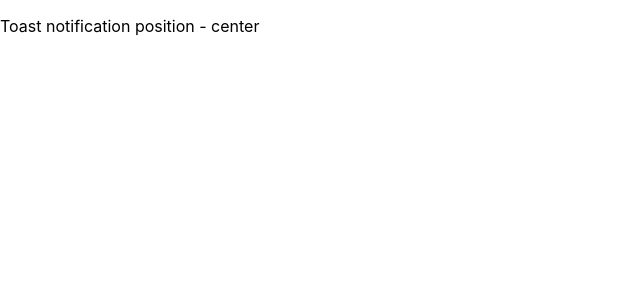
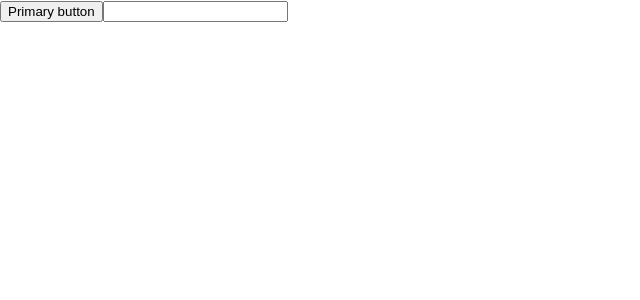
Before and after one commit to BhuveshDhiman/react-typescript-demo, a React (Create React App) app: page / in a window 1280 px wide. Shown: the top 300 px of the page, without its empty margins (0-640 px from the left). Built offline with nearby package versions, Linux system fonts and the light colour scheme.

Commit message:
HTML props

```diff
--- a/src/App.tsx
+++ b/src/App.tsx
@@ -18,6 +18,8 @@ import { Profile } from './components/auth/Profile'
 import { List } from './components/generics/List'
 import { RandomNumber } from './components/restriction/RandomNumber'
 import { Toast } from "./components/templateliterals/Toast"
+import { CustomButton } from "./components/html/Button"
+import { CustomInput } from "./components/html/Input"
 
 
 function App() {
@@ -72,7 +74,11 @@ function App() {
 				}
 			]} onClick={(item) => console.log(item)} /> */}
 			{/* <RandomNumber value={10} isPositive /> */}
-			<Toast position='center' />
+			{/* <Toast position='center' /> */}
+			<CustomButton variant='primary' onClick={() => console.log("clicked")} >
+				Primary button
+			</CustomButton>
+			<CustomInput onChange={(e) => console.log(e.target.value)} />
 		</div>
 	);
 }
--- /dev/null
+++ b/src/components/html/Button.tsx
@@ -0,0 +1,13 @@
+import React from 'react'
+
+type ButtonProps = {
+	variant: 'primary' | 'secondary'
+	children: string
+
+} & Omit<React.ComponentProps<'button'>, 'children'>
+
+export const CustomButton = ({ variant, children, ...rest }: ButtonProps) => {
+	return (
+		<button className={`class-with-${variant}`}{...rest}>{children}</button>
+	)
+}
--- /dev/null
+++ b/src/components/html/Input.tsx
@@ -0,0 +1,8 @@
+import React from 'react'
+type InputProps = React.ComponentProps<'input'>
+
+export const CustomInput = (props: InputProps) => {
+	return (
+		<input {...props} />
+	)
+}
```
